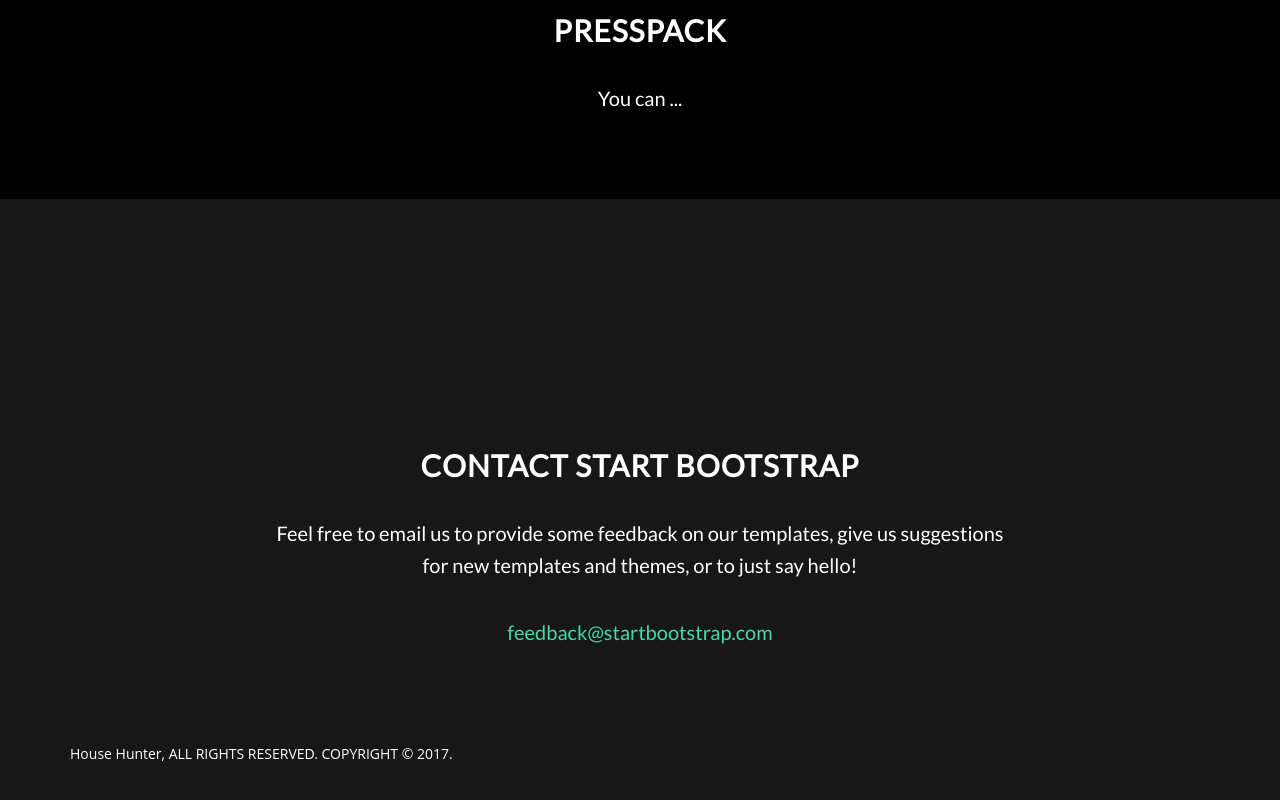
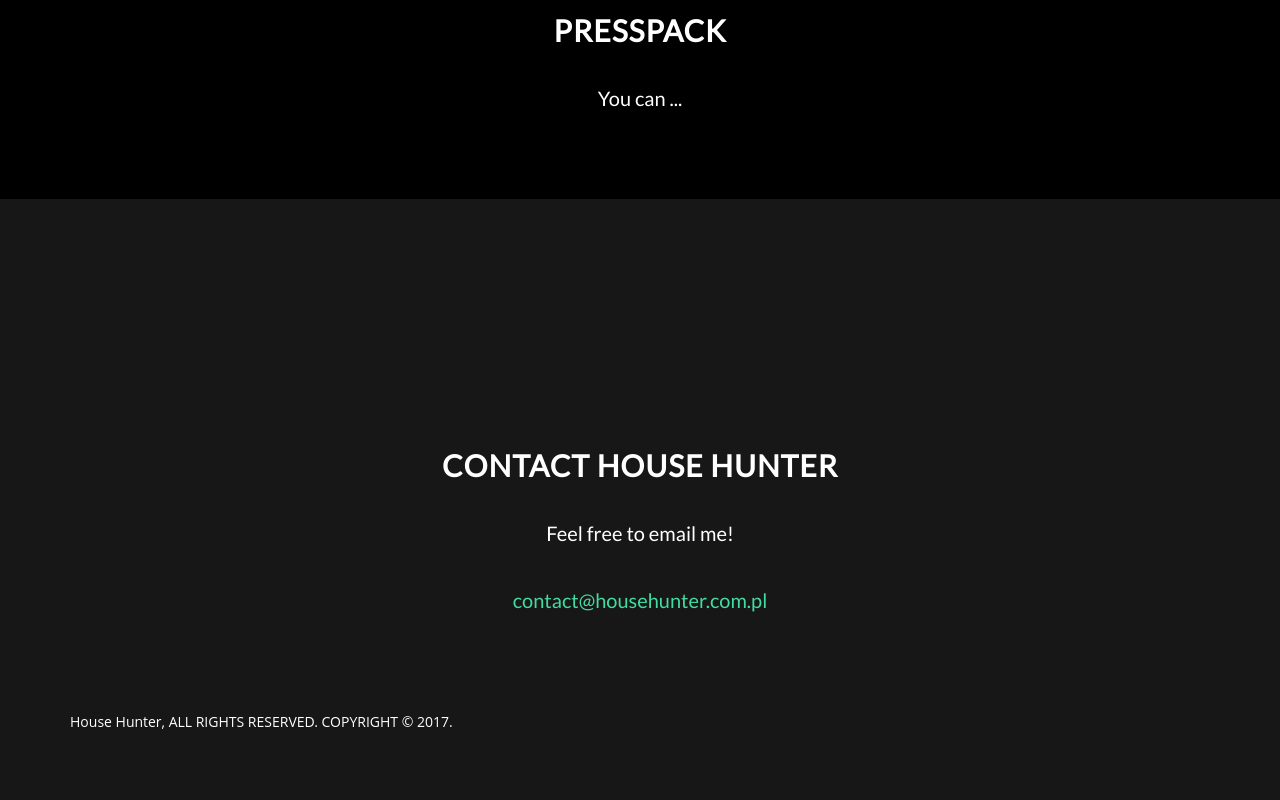
Before and after one commit to twentyeightlabs/minar, a website: page index.html in a window 1280 px wide. Shown: the part 1733-2533 px from the top of the page. Drawn offline with nearby package versions, Linux system fonts and the light colour scheme; some packages are replaced by stand-ins of ours.

```diff
--- a/index.html
+++ b/index.html
@@ -113,7 +113,7 @@
     <section id="about" class="container content-section text-center">
         <div class="row">
             <div class="col-lg-8 col-lg-offset-2">
-                <h2>About Grayscale</h2>
+                <h2>About House Hunter</h2>
                 <p>Grayscale is a free Bootstrap 3 theme created by Start Bootstrap. It can be yours right now, simply download the template on <a href="http://startbootstrap.com/template-overviews/grayscale/">the preview page</a>. The theme is open source, and you can use it for any purpose, personal or commercial.</p>
                 <p>This theme features stock photos by <a href="http://gratisography.com/">Gratisography</a> along with a custom Google Maps skin courtesy of <a href="http://snazzymaps.com/">Snazzy Maps</a>.</p>
                 <p>Grayscale includes full HTML, CSS, and custom JavaScript files along with LESS files for easy customization.</p>
@@ -121,7 +121,7 @@
         </div>
     </section>
 
-    <!-- Download Section -->
+    <!-- Press Pack Section -->
     <section id="presspack" class="content-section text-center">
         <div class="presspack-section">
             <div class="container">
@@ -138,9 +138,9 @@
     <section id="contact" class="container content-section text-center">
         <div class="row">
             <div class="col-lg-8 col-lg-offset-2">
-                <h2>Contact Start Bootstrap</h2>
-                <p>Feel free to email us to provide some feedback on our templates, give us suggestions for new templates and themes, or to just say hello!</p>
-                <p><a href="mailto:feedback@startbootstrap.com">feedback@startbootstrap.com</a>
+                <h2>Contact House Hunter</h2>
+                <p>Feel free to email me!</p>
+                <p><a href="mailto:contact@househunter.com.pl">contact@househunter.com.pl</a>
                 </p>
             </div>
         </div>
```
